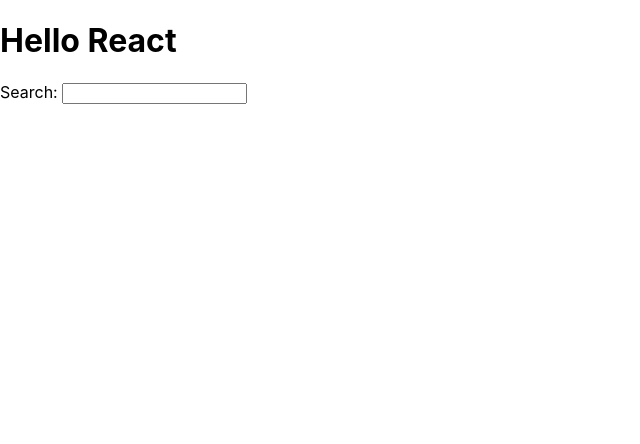
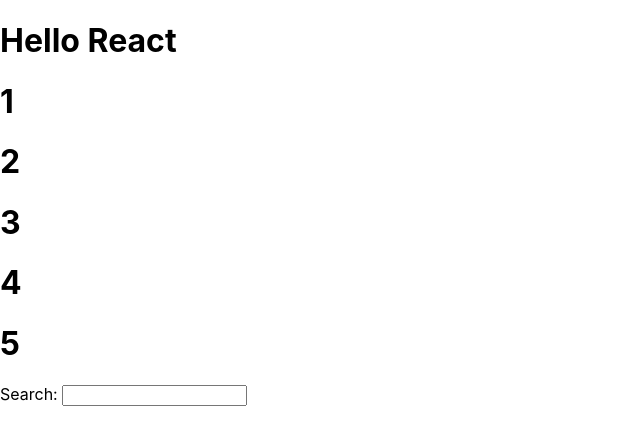
Before and after one commit to beingbing/road-to-react-examples, a React (Create React App) app in the folder hacker-stories/: page / in a window 1280 px wide. Shown: the top 444 px of the page, without its empty margins (0-640 px from the left). Built offline with nearby package versions, Linux system fonts and the light colour scheme.

Commit message:
wed 21 jul 21 | 04:exe | display string primitive using array

```diff
--- a/hacker-stories/src/App.js
+++ b/hacker-stories/src/App.js
@@ -1,14 +1,13 @@
 import React from 'react';
 
-function getTitle(title) {
-  return title;
-}
+const arr = [1,2,3,4,5]
 
 function App() {
 
   return (
     <div>
-      <h1>Hello {getTitle('React')}</h1>
+      <h1>Hello React</h1>
+      {arr.map(ele => <h1>{ele}</h1>)}
       <label htmlFor="search">Search: </label>
       <input id="search" type="text" />
     </div>
```
